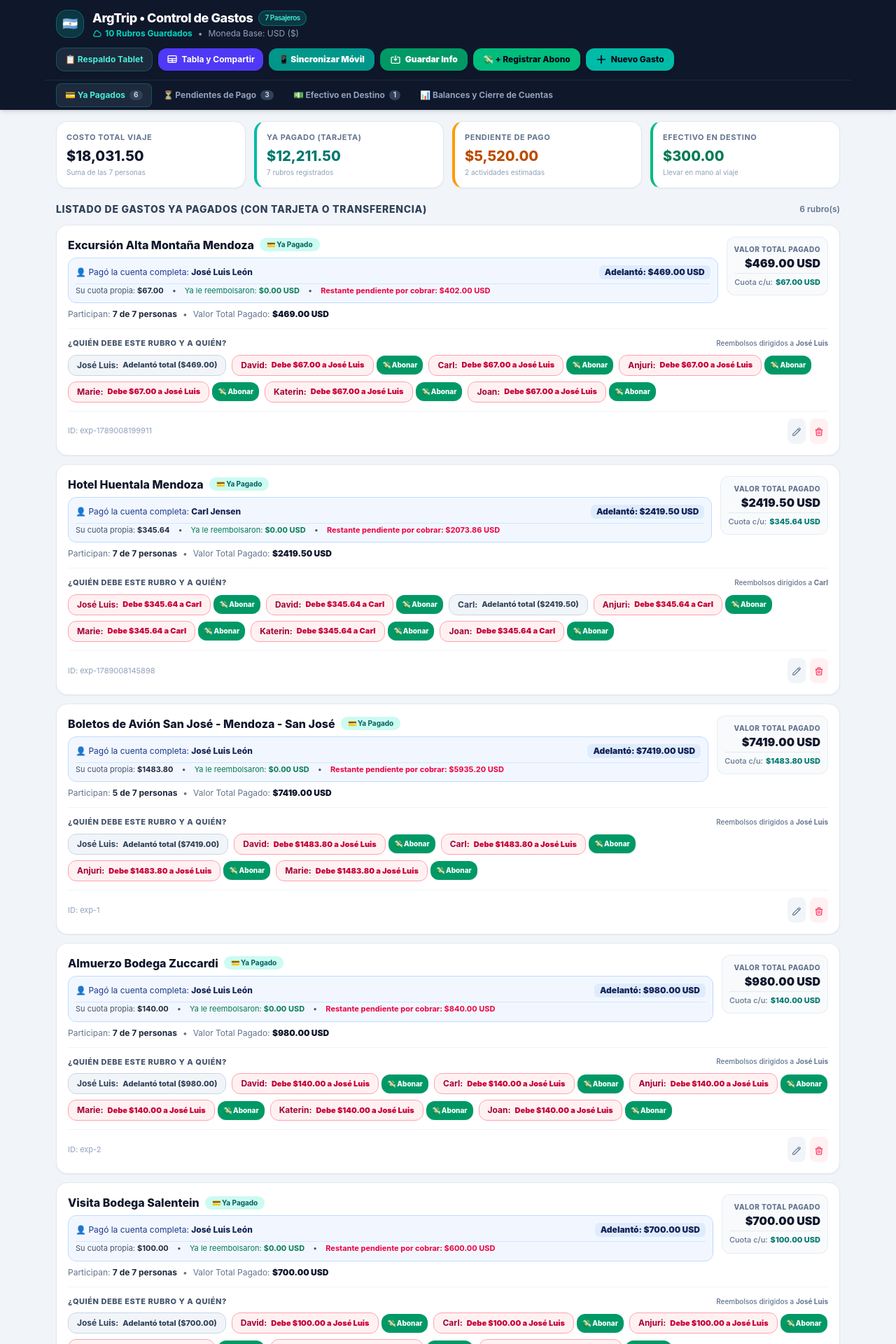
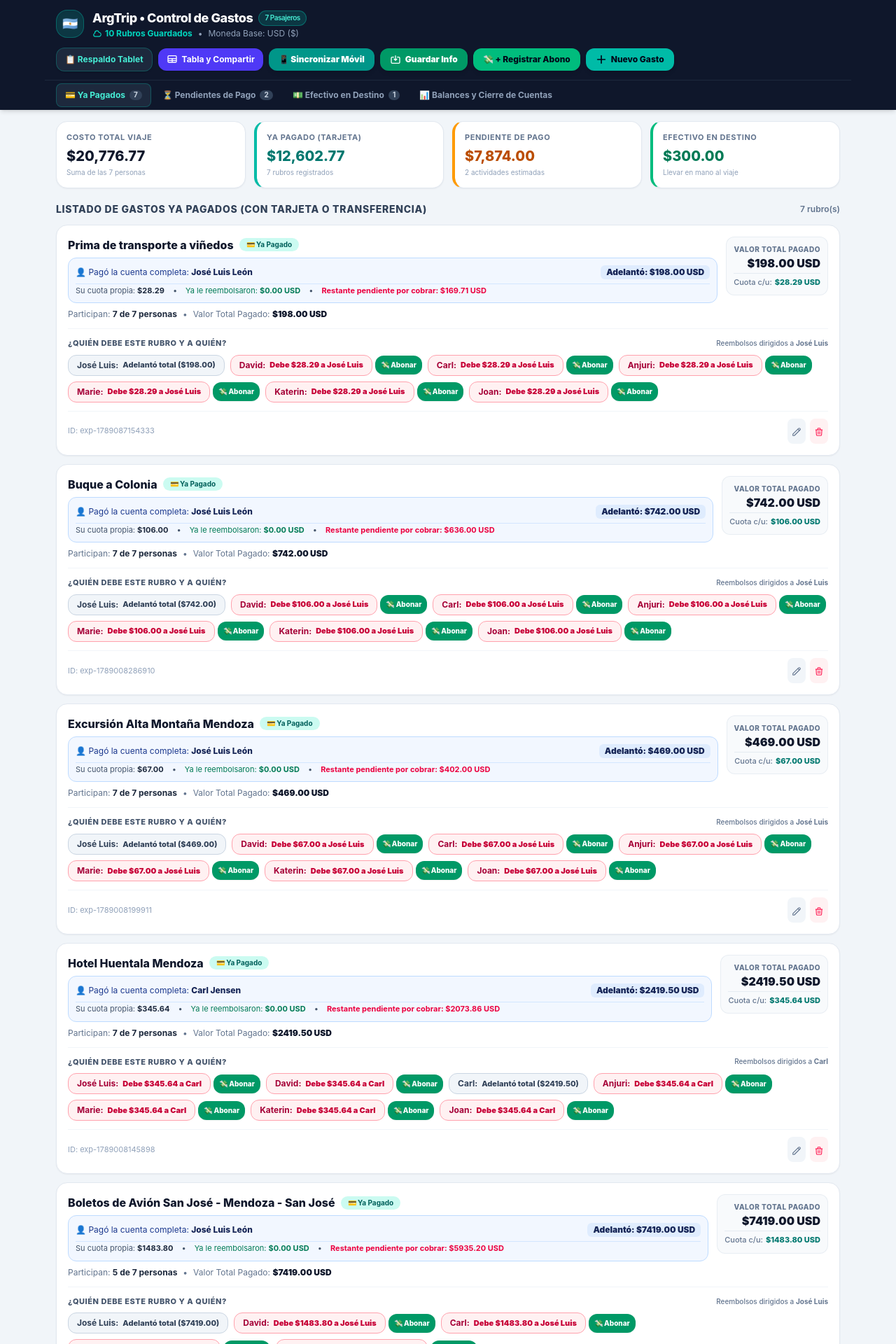
Before and after one commit to luisleonmd/gestor-gastos-argentina, a React (Vite) app: page / in a window 1280 px wide. Shown: the top 1920 px of the page at 70% size. Built offline with nearby package versions, Linux system fonts and the light colour scheme.

Commit message:
Update base dataset to match computer state (,776.77)

```diff
--- a/src/App.jsx
+++ b/src/App.jsx
@@ -90,29 +90,10 @@ const INITIAL_EXPENSES = [
     "id": "exp-1789071151263",
     "paidStatus": {},
     "paymentMethod": "credit_card",
-    "amount": 2700,
+    "amount": 5774,
     "expenseType": "pending",
     "title": "Hospedaje Buenos Aires",
     "paidBy": "joseluis"
-  },
-  {
-    "title": "Buque a Colonia",
-    "date": "2026-09-10",
-    "expenseType": "pending",
-    "paymentMethod": "credit_card",
-    "participants": [
-      "joseluis",
-      "david",
-      "carl",
-      "anjuri",
-      "marie",
-      "katerin",
-      "joan"
-    ],
-    "paidBy": "joseluis",
-    "paidStatus": {},
-    "id": "exp-1789008286910",
-    "amount": 720
   },
   {
     "paidBy": "joseluis",
@@ -162,8 +143,70 @@ const INITIAL_EXPENSES = [
       "katerin",
       "joan"
     ],
+    "title": "Prima de transporte a viñedos",
+    "paidStatus": {
+      "joseluis": true,
+      "david": false,
+      "carl": false,
+      "anjuri": false,
+      "marie": false,
+      "katerin": false,
+      "joan": false
+    },
+    "id": "exp-1789087154333",
+    "date": "2026-09-18",
+    "paymentMethod": "credit_card",
+    "paidBy": "joseluis",
+    "expenseType": "paid",
+    "amount": 198
+  },
+  {
+    "title": "Buque a Colonia",
+    "date": "2026-09-10",
+    "expenseType": "paid",
+    "paymentMethod": "credit_card",
+    "participants": [
+      "joseluis",
+      "david",
+      "carl",
+      "anjuri",
+      "marie",
+      "katerin",
+      "joan"
+    ],
+    "paidBy": "joseluis",
+    "paidStatus": {
+      "joseluis": true,
+      "david": false,
+      "carl": false,
+      "anjuri": false,
+      "marie": false,
+      "katerin": false,
+      "joan": false
+    },
+    "id": "exp-1789008286910",
+    "amount": 742
+  },
+  {
+    "participants": [
+      "joseluis",
+      "david",
+      "carl",
+      "anjuri",
+      "marie",
+      "katerin",
+      "joan"
+    ],
     "title": "Excursión Alta Montaña Mendoza",
-    "paidStatus": {},
+    "paidStatus": {
+      "joseluis": true,
+      "david": false,
+      "carl": false,
+      "anjuri": false,
+      "marie": false,
+      "katerin": false,
+      "joan": false
+    },
     "id": "exp-1789008199911",
     "date": "2026-09-10",
     "paymentMethod": "credit_card",
@@ -172,7 +215,15 @@ const INITIAL_EXPENSES = [
     "amount": 469
   },
   {
-    "paidStatus": {},
+    "paidStatus": {
+      "carl": true,
+      "joseluis": false,
+      "david": false,
+      "anjuri": false,
+      "marie": false,
+      "katerin": false,
+      "joan": false
+    },
     "participants": [
       "joseluis",
       "david",
@@ -254,7 +305,7 @@ const INITIAL_EXPENSES = [
     "id": "exp-3",
     "date": "2026-09-03",
     "expenseType": "paid",
-    "amount": 700,
+    "amount": 375.27,
     "title": "Visita Bodega Salentein",
     "paidBy": "joseluis",
     "participants": [
@@ -266,33 +317,6 @@ const INITIAL_EXPENSES = [
       "katerin",
       "joan"
     ]
-  },
-  {
-    "date": "2026-09-04",
-    "paidStatus": {
-      "anjuri": false,
-      "david": false,
-      "joan": false,
-      "joseluis": true,
-      "katerin": false,
-      "carl": false,
-      "marie": false
-    },
-    "participants": [
-      "joseluis",
-      "david",
-      "carl",
-      "anjuri",
-      "marie",
-      "katerin",
-      "joan"
-    ],
-    "amount": 224,
-    "title": "Almuerzo El Enemigo (Casa Vigil)",
-    "paymentMethod": "credit_card",
-    "id": "exp-4",
-    "paidBy": "joseluis",
-    "expenseType": "paid"
   }
 ];
 
@@ -305,7 +329,7 @@ const INITIAL_PAYMENTS = [
     method: "transfer",
     note: "Abono directo entre participantes",
     date: "2026-09-18",
-    expenseId: ""
+    expenseId: "exp-1789087154333"
   },
   {
     id: "pay-1789071151264-2",
@@ -315,7 +339,7 @@ const INITIAL_PAYMENTS = [
     method: "transfer",
     note: "Abono directo entre participantes",
     date: "2026-09-18",
-    expenseId: ""
+    expenseId: "exp-1789087154333"
   },
   {
     id: "pay-1789071151264-3",
@@ -325,7 +349,7 @@ const INITIAL_PAYMENTS = [
     method: "transfer",
     note: "Abono directo entre participantes",
     date: "2026-09-18",
-    expenseId: ""
+    expenseId: "exp-1789087154333"
   },
   {
     id: "pay-1789071151265-1",
@@ -359,8 +383,8 @@ const INITIAL_PAYMENTS = [
   }
 ];
 
-const PRIMARY_STORAGE_KEY = 'argtrip_active_state_v4';
-const PRIMARY_PAYMENTS_KEY = 'argtrip_payments_list_v1';
+const PRIMARY_STORAGE_KEY = 'argtrip_active_state_v5';
+const PRIMARY_PAYMENTS_KEY = 'argtrip_payments_list_v2';
 
 const loadLatestStoredExpenses = () => {
   try {
```
